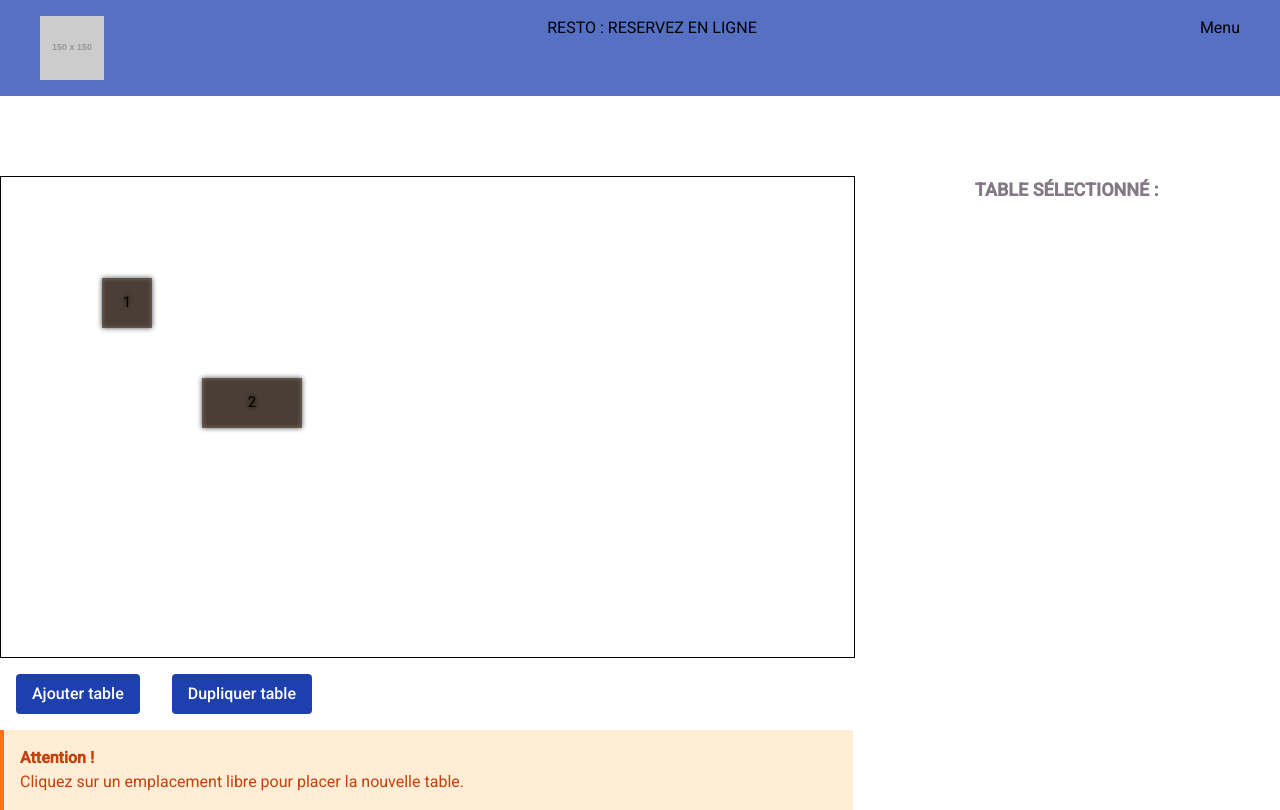
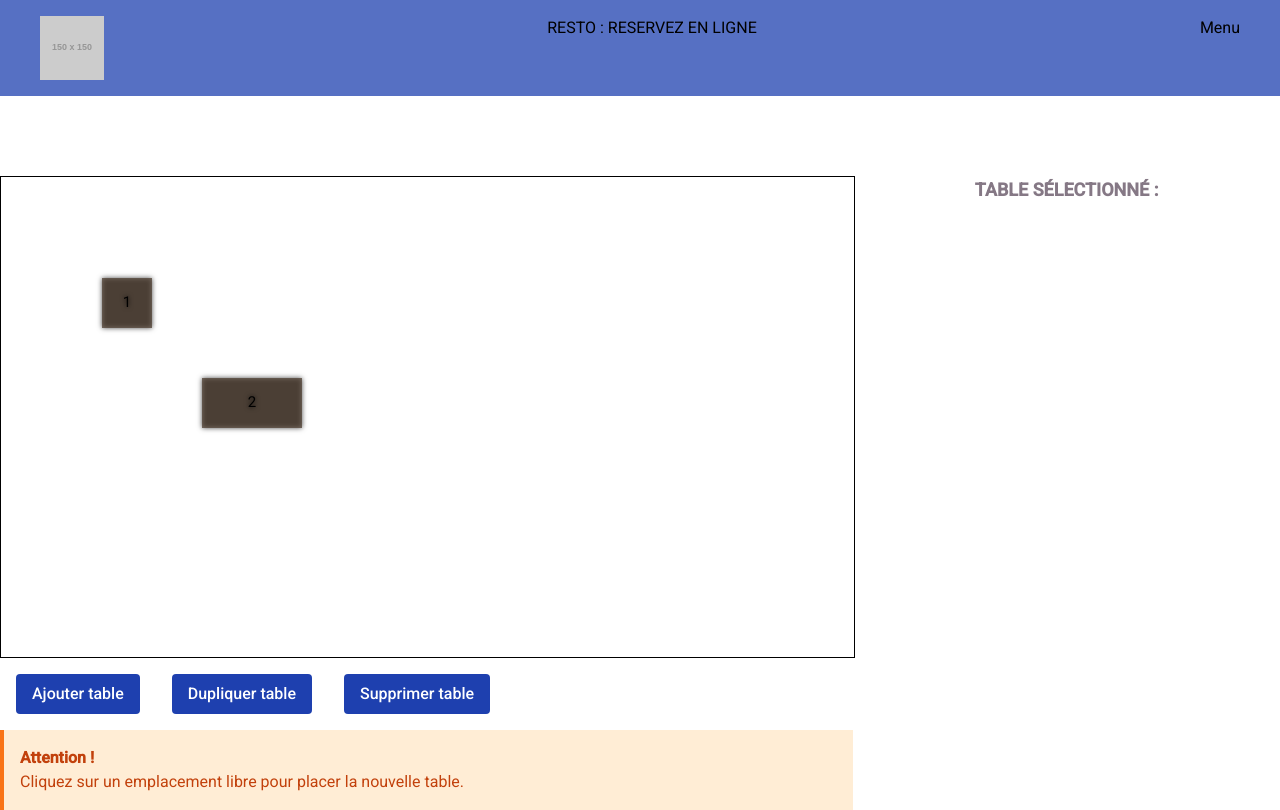
Before and after one commit to JasonCooke1988/Resto-angular, an Angular app: page / in a window 1280 px wide. Both pictures are taken after a click on the button "Ajouter table". Built offline with nearby package versions, Linux system fonts and the light colour scheme.

Commit message:
Delete tables

```diff
--- a/src/app/resto-layout/canvas/canvas.component.ts
+++ b/src/app/resto-layout/canvas/canvas.component.ts
@@ -67,6 +67,7 @@ export class CanvasComponent implements AfterViewInit, OnInit {
 
   @Output() selectedTableEvent = new EventEmitter<Table>()
   @Output() clearNewTable = new EventEmitter<Table>()
+  @Output() clearSelectedTable = new EventEmitter<Table>()
   @ViewChild('canvas') canvas!: ElementRef;
   @Input() tables!: Table[];
   @Input() newTable!: Table | undefined;
@@ -187,8 +188,7 @@ export class CanvasComponent implements AfterViewInit, OnInit {
     } else {
 
       if (this.selectedTable != undefined) {
-        this.selectedTable.selected = false;
-        this.selectedTable = undefined;
+        this.clearSelectedTable.emit();
       }
 
       if (this.hoverTable != undefined) {
@@ -262,7 +262,6 @@ export class CanvasComponent implements AfterViewInit, OnInit {
 
         if (!this.canvasService.detectOutOfBounds(<Table>cloneTable, this.context!.canvas) &&
           !this.canvasService.detectOverlap(<Table>cloneTable)) {
-
 
           this.selectedTable!.x = cloneTable.x;
           this.selectedTable!.y = cloneTable.y;
--- a/src/app/resto-layout/controls/controls.component.html
+++ b/src/app/resto-layout/controls/controls.component.html
@@ -1,6 +1,7 @@
 <div class="mt-4 flex">
   <app-button class="mx-4" (click)="addNewTable()" buttonText="Ajouter table"></app-button>
   <app-button *ngIf="selectedTable" class="mx-4" (click)="copyTable()" buttonText="Dupliquer table"></app-button>
+  <app-button *ngIf="selectedTable" class="mx-4" (click)="deleteTable()" buttonText="Supprimer table"></app-button>
 </div>
 
 <div *ngIf="alert" class="bg-orange-100 border-l-4 border-orange-500 text-orange-700 p-4 mt-4" role="alert">
--- a/src/app/resto-layout/controls/controls.component.ts
+++ b/src/app/resto-layout/controls/controls.component.ts
@@ -9,6 +9,7 @@ import {TablesService} from "../../core/services/tables.service";
 export class ControlsComponent {
 
   @Output() newTableEvent = new EventEmitter<Table>()
+  @Output() deleteTableEvent = new EventEmitter<Table>()
   @Input() tables!: Table[];
   @Input() alert!: String | undefined;
   @Input() selectedTable!: Table | undefined;
@@ -46,21 +47,28 @@ export class ControlsComponent {
 
     const lastId = this.tableService.getNewTableID();
 
-    if (this.selectedTable != undefined) {
-
     this.newTableEvent.emit(
       {
         id: lastId + 1,
-          width: this.selectedTable.width,
-          height: this.selectedTable.height,
+        width: this.selectedTable!.width,
+        height: this.selectedTable!.height,
         x: 0,
         y: 0,
-          tableNumber: this.selectedTable.tableNumber,
-          seats: this.selectedTable.seats,
+        tableNumber: this.selectedTable!.tableNumber,
+        seats: this.selectedTable!.seats,
         selected: true
       }
     )
   }
+
+  deleteTable() {
+
+    this.tables.forEach( table => {
+        if(table.id === this.selectedTable!.id) {
+          this.deleteTableEvent.emit(table);
+        }
+      }
+    )
   }
 
 }
--- a/src/app/resto-layout/resto-layout.component.html
+++ b/src/app/resto-layout/resto-layout.component.html
@@ -1,10 +1,16 @@
 <div class="col-span-2" id="canvas-wrap">
-  <app-canvas [tables]="tables" [newTable]="newTable" [selectedTable]="selectedTable" (selectedTableEvent)="selectTable($event)" (clearNewTable)="clearNewTable()"></app-canvas>
-  <app-controls [tables]="tables" [alert]="alert" [selectedTable]="selectedTable" (newTableEvent)="addTable($event)"></app-controls>
+
+  <app-canvas [tables]="tables" [newTable]="newTable" [selectedTable]="selectedTable"
+              (selectedTableEvent)="selectTable($event)" (clearNewTable)="clearNewTable()"
+              (clearSelectedTable)="clearSelectTable()"></app-canvas>
+
+  <app-controls [tables]="tables" [alert]="alert" [selectedTable]="selectedTable"
+                (newTableEvent)="addTable($event)" (deleteTableEvent)="deleteTable($event)"></app-controls>
+
 </div>
 
 <div class="px-5 col-span-1">
   <h2 class="justify-center flex uppercase text-lavendar font-bold mb-4 text-lg">Table sélectionné :</h2>
-<!--  <app-table-detail [tables]="tables"></app-table-detail>-->
+  <!--  <app-table-detail [tables]="tables"></app-table-detail>-->
   <app-table-controls [tables]="tables" *ngIf="selectedTable" [table]="selectedTable"></app-table-controls>
 </div>
--- a/src/app/resto-layout/resto-layout.component.ts
+++ b/src/app/resto-layout/resto-layout.component.ts
@@ -44,4 +44,24 @@ export class RestoLayoutComponent implements OnInit {
     this.newTable = undefined;
   }
 
+  clearSelectTable() {
+    this.selectedTable!.selected = false;
+    this.selectedTable = undefined;
+  }
+
+  deleteTable(table: Table) {
+
+    let length = this.tables.length;
+
+    this.tables = this.tables.filter(elt => {
+      return elt.id != table.id;
+    })
+
+    let newLength = this.tables.length;
+
+    if (length != newLength) {
+      this.clearSelectTable();
+    }
+  }
+
 }
```
Lines whose indentation alone changed are shown as unchanged.
